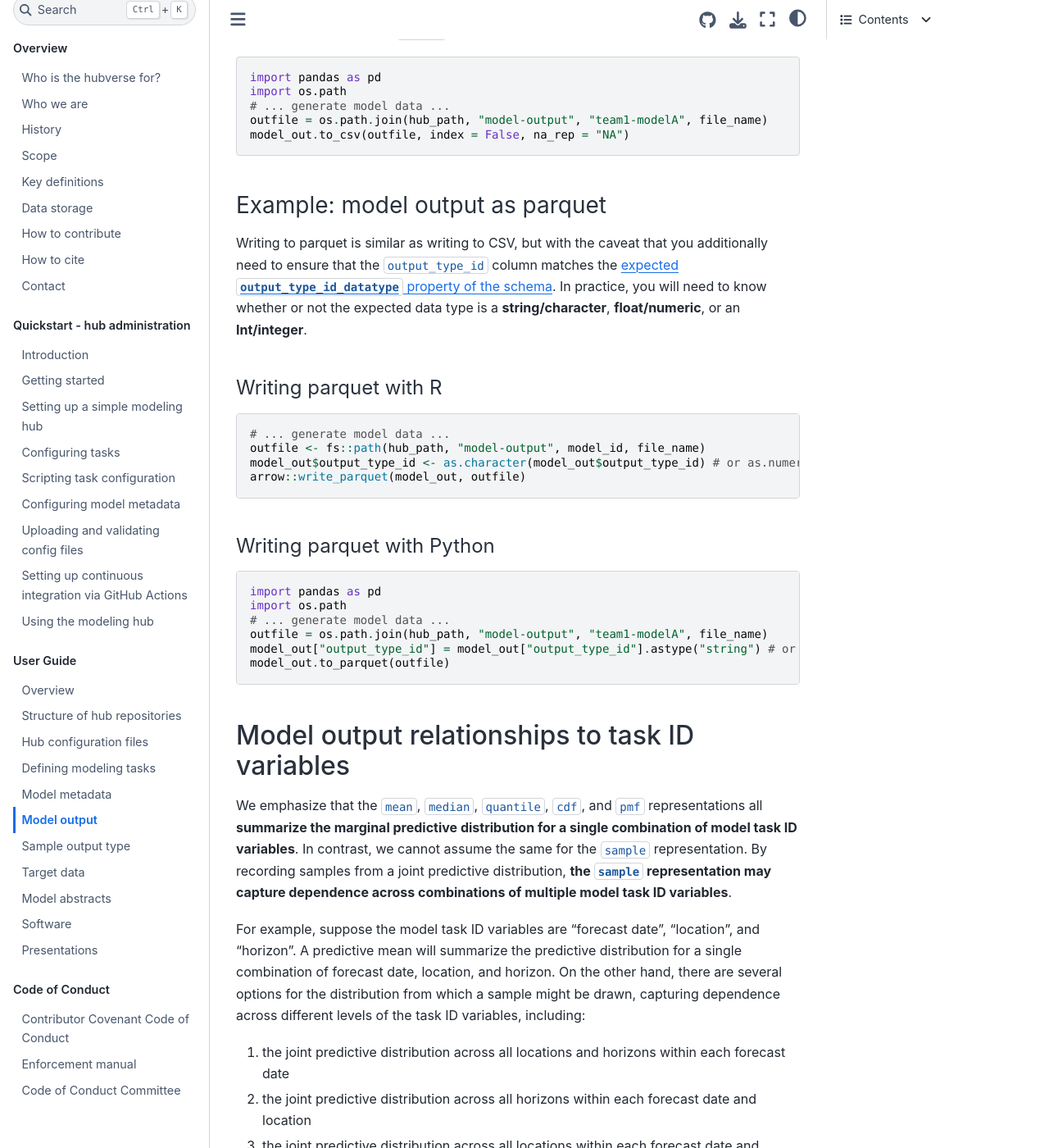
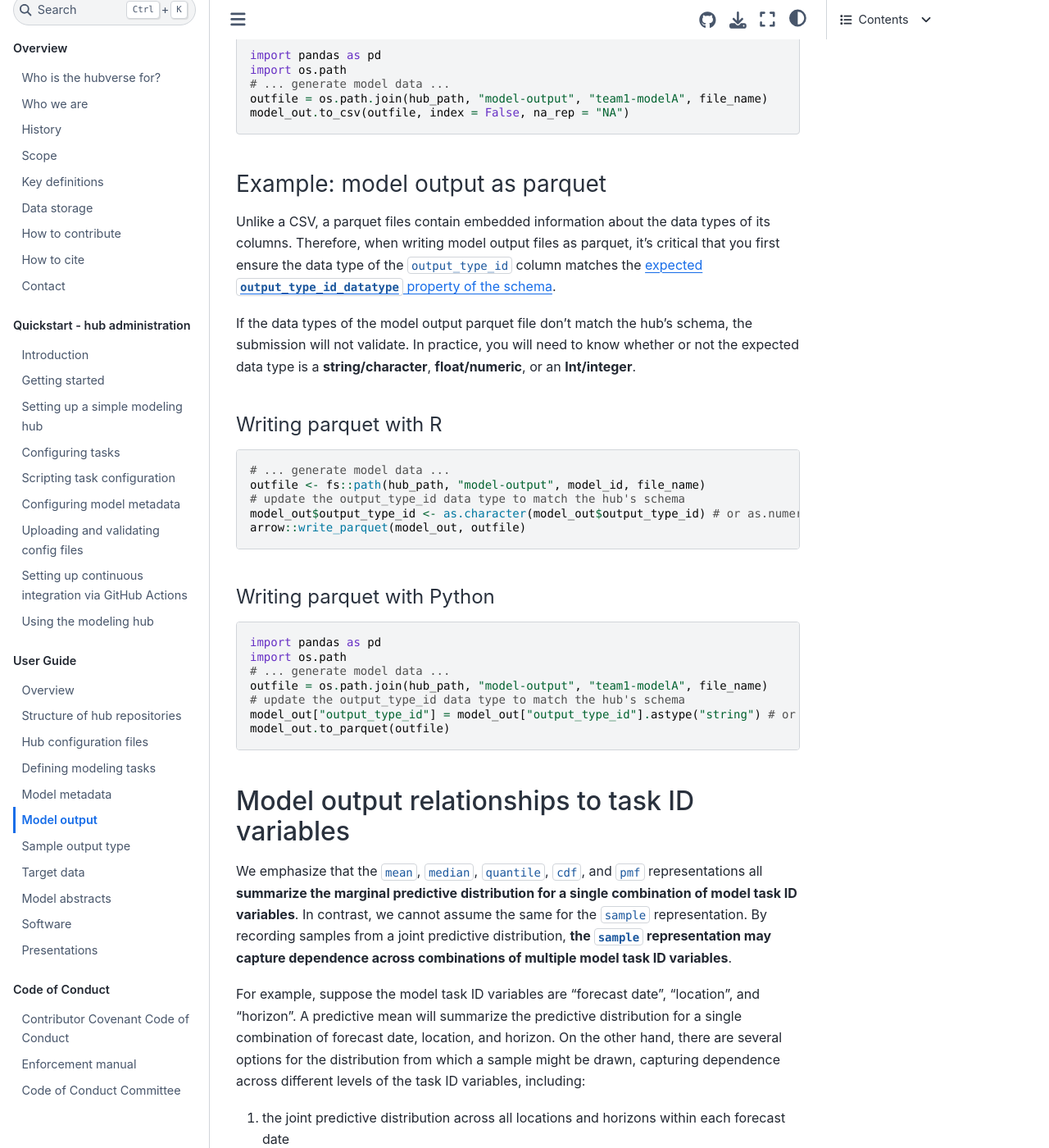
Before and after one commit to hubverse-org/hubDocs, a Sphinx documentation site: the page built from docs/source/user-guide/model-output.md, in a window 1280 px wide and 1400 px high, scrolled down 7085 px. Shown: the whole window at 82% size. Built offline with Sphinx 7.4.7 and the Sphinx Book theme 1.1.4, drawn with Linux system fonts in a browser that asks for light colours; comment, search, counter and statistics services are not loaded; some of the changed text lies outside the part shown.

Commit message:
Apply suggestions from code review
Co-authored-by: Becky Sweger <rsweger@umass.edu>

````diff
--- a/docs/source/user-guide/model-output.md
+++ b/docs/source/user-guide/model-output.md
@@ -188,8 +188,7 @@ The model output type IDs have different caveats depending on the `output_type`:
 point estimate for each combination of task IDs. However, because the
 `output_type_id` column is required, something has to go in this place, which
 is a missing value. This is encoded as [`NA` in
-R](https://www.njtierney.com/post/2020/09/17/missing-flavour/) (which is why
-our schemas prior to 4.0.0 encoded these as `["NA"]`) and `None` in Python. See
+R](https://www.njtierney.com/post/2020/09/17/missing-flavour/) and `None` in Python. See
 [The example on writing parquet files](#example-parquet) for details.
 
 `pmf`
@@ -259,9 +258,13 @@ model_out.to_csv(outfile, index = False, na_rep = "NA")
 (example-parquet)=
 ### Example: model output as parquet
 
-Writing to parquet is similar as writing to CSV, but with the caveat that you
-additionally need to ensure that the `output_type_id` column matches the
+Unlike a CSV, a parquet files contain embedded information about the data types of its
+columns. Therefore, when writing model output files as parquet, it's critical that you
+first ensure the data type of the `output_type_id` column matches the
 [expected `output_type_id_datatype` property of the schema](#output-type-id-datatype).
+
+If the data types of the model output parquet file don't match the hub's schema, the
+submission will not validate.
 In practice, you will need to know whether or not the expected data type is a
 **string/character**, **float/numeric**, or an **Int/integer**.
 
@@ -270,6 +273,7 @@ In practice, you will need to know whether or not the expected data type is a
 ```r
 # ... generate model data ...
 outfile <- fs::path(hub_path, "model-output", model_id, file_name)
+# update the output_type_id data type to match the hub's schema
 model_out$output_type_id <- as.character(model_out$output_type_id) # or as.numeric(), or as.integer()
 arrow::write_parquet(model_out, outfile)
 ```
@@ -282,6 +286,7 @@ import pandas as pd
 import os.path
 # ... generate model data ...
 outfile = os.path.join(hub_path, "model-output", "team1-modelA", file_name)
+# update the output_type_id data type to match the hub's schema
 model_out["output_type_id"] = model_out["output_type_id"].astype("string") # or "float", or "Int64"
 model_out.to_parquet(outfile)
 ```
````
Also changed, not shown: other parts of docs/source/user-guide/model-output.md (+1 -1 lines).
